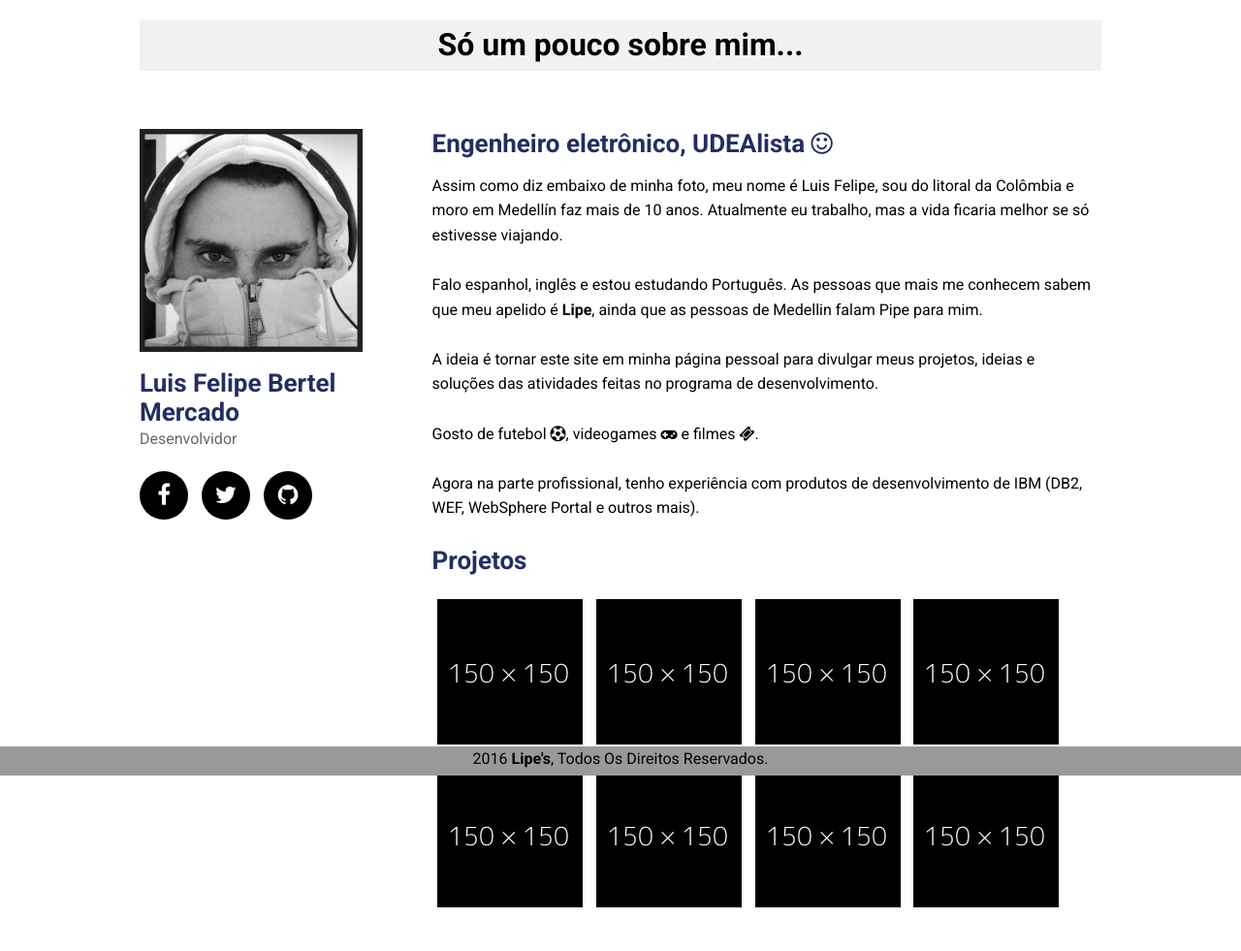
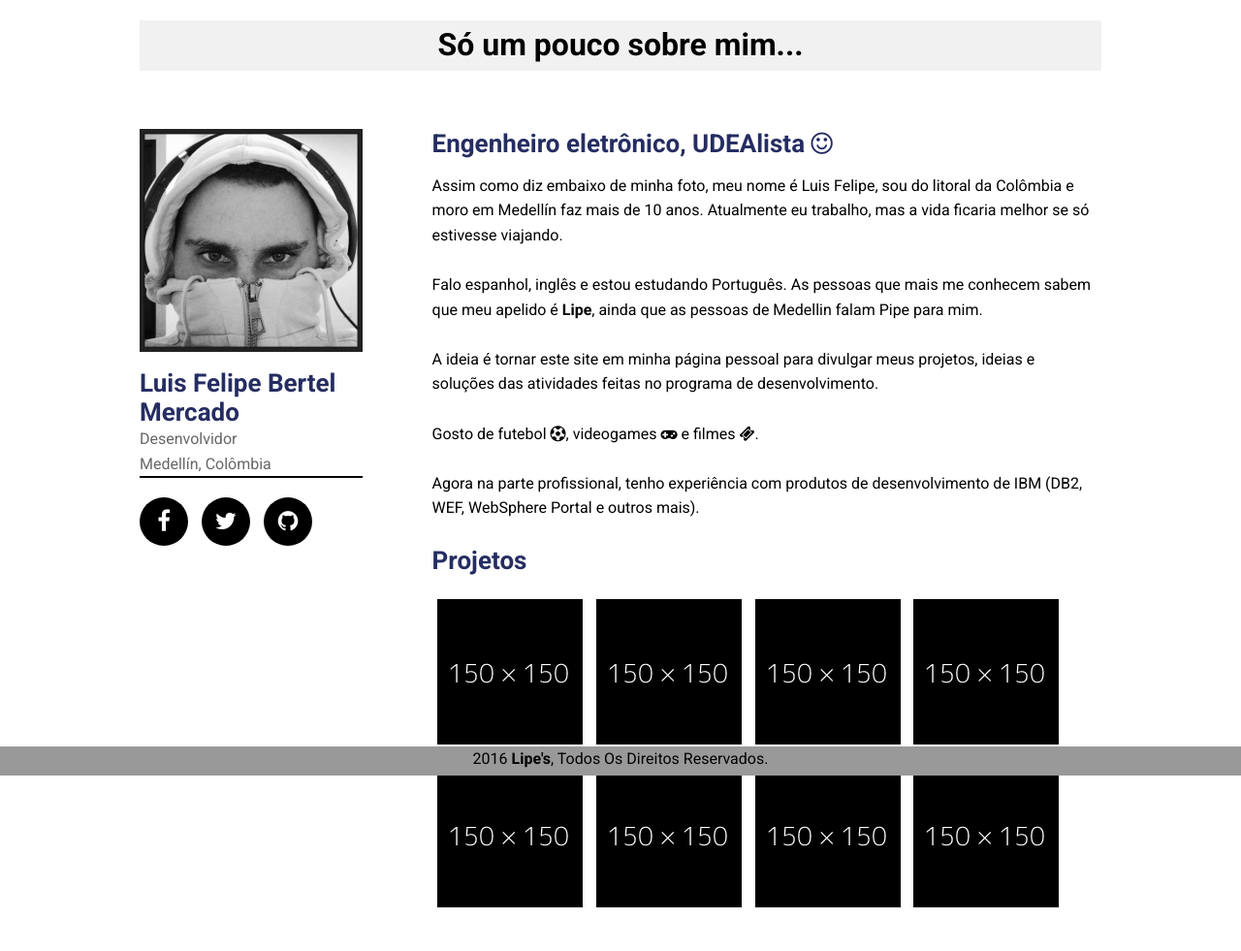
Before and after one commit to ellipe/portfolio, a plain HTML site: page index.html in a window 1280 px wide. Shown: the whole page at 97% size. Drawn offline with nearby package versions, Linux system fonts and the light colour scheme.

Commit message:
added line

```diff
--- a/css/style.css
+++ b/css/style.css
@@ -45,6 +45,11 @@ body {
 
 .vcard-role {
 	color: #666;
+}
+
+.horizontal-line {
+	width: 230px;
+	border: 1px solid black;
 }
 
 .social	{
--- a/index.html
+++ b/index.html
@@ -25,6 +25,8 @@
 					<div class="vcard-portrait"><img src="images/lipe.jpeg"></div>
 					<div class="vcard-name">Luis Felipe Bertel Mercado</div>
 					<div class="vcard-role">Desenvolvidor</div>
+					<div class="vcard-role">Medellín, Colômbia</div>
+					<div class="horizontal-line"></div>
 
 					<div class="social">
 			          <a href="https://www.facebook.com/ellipelfbm" target="_blank"><i class="fa fa-facebook"></i></a>
```
